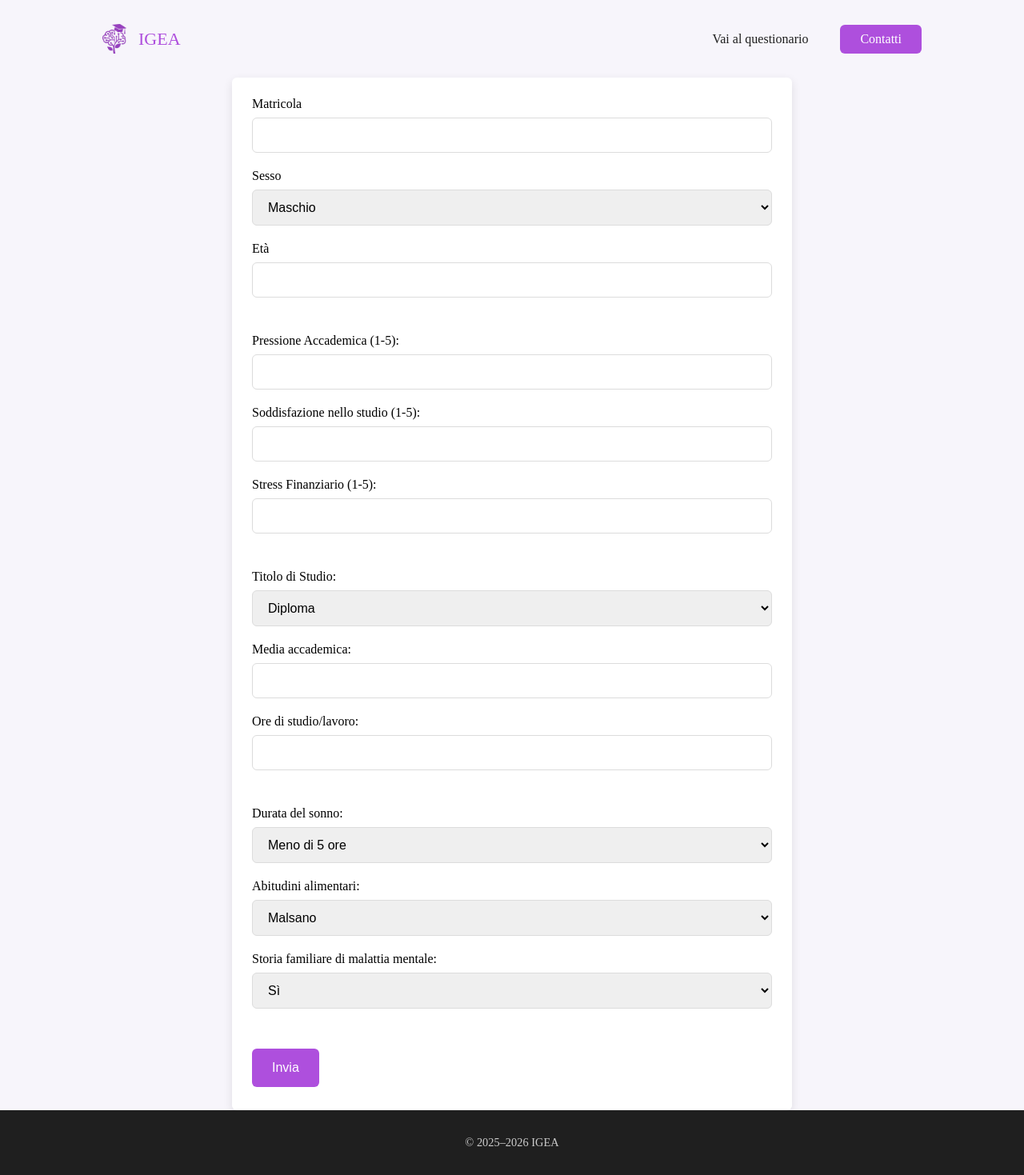
After one commit to jupex69/IGEA, a Python web app: template sito/templates/questionario.html in a window 1280 px wide. The commit adds this page. Shown: the whole page at 80% size. Run offline with Jinja, Linux system fonts and the light colour scheme; the template is opened without the code that fills it, so the values that code supplies are empty.

Commit message:
docs - aggiunto questionario.html

```diff
--- a/sito/css/navbar.css
+++ b/sito/static/css/navbar.css
@@ -5,22 +5,36 @@ li, a, button {
     text-decoration: none;
 }
 
-header {
+body.home header {
     position: absolute;
     top: 0;
     left: 0;
     right: 0;
+}
 
+header {
     display: flex;
-    justify-content: space-between;
+    justify-content: flex-end;
     align-items: center;
     padding: 30px 10%;
 }
 
 .logo {
-    width: 30px;
+    display: flex;
+    align-items: center;
+    gap: 15px;
     cursor: pointer;
     margin-right: auto;
+}
+
+.logo img {
+    width: 30px;
+}
+
+.logo h1 {
+    font-weight: 500;
+    font-size: 22px;
+    color: var(--primary-color);
 }
 
 .nav__links {
@@ -40,7 +54,7 @@ header {
     color: var(--primary-color);
 }
 
-button {
+.cta {
     margin-left: 20px;
     padding: 9px 25px;
     background-color: var(--primary-color);
@@ -51,6 +65,6 @@ button {
     transition: all 0.3s ease 0s;
 }
 
-button:hover {
+.cta:hover {
     background-color: #8a3fb0;
 }
--- /dev/null
+++ b/sito/static/css/questionario.css
@@ -0,0 +1,56 @@
+form {
+    max-width: 700px;
+    margin: auto;
+    padding: 9px 25px;
+    background: #fff;
+    border-radius: 6px;
+    box-shadow: 0 4px 12px rgba(0,0,0,0.1);
+}
+
+fieldset {
+    border: none;
+    margin-bottom: 25px;
+}
+
+label {
+    display: block;
+    font-weight: 500;
+    margin-bottom: 8px;
+    margin-top: 15px;
+}
+
+input[type="text"],
+input[type="number"],
+select {
+    width: 100%;
+    padding: 12px 15px;
+    margin-bottom: 5px;
+    border: 1px solid #dcdcdc;
+    border-radius: 6px;
+    font-size: 16px;
+    transition: border-color 0.2s, box-shadow 0.2s;
+}
+
+input[type="text"]:focus,
+input[type="number"]:focus,
+select:focus {
+    border-color: var(--primary-color);
+    box-shadow: 0 0 0 3px rgba(174, 79, 221, 0.2);
+    outline: none;
+}
+
+button[type="submit"] {
+    background-color: var(--primary-color);
+    color: white;
+    padding: 15px 25px;
+    font-size: 16px;
+    border: none;
+    border-radius: 6px;
+    cursor: pointer;
+    transition: background-color 0.2s;
+    margin-top: 20px;
+}
+
+button[type="submit"]:hover {
+    background-color: var(--primary-color);
+}
--- a/sito/css/style.css
+++ b/sito/static/css/style.css
@@ -5,6 +5,7 @@
 * {
     margin: 0;
     padding: 0;
+    box-sizing: border-box;
 }
 
 body {
@@ -36,7 +37,7 @@ body {
 }
 
 .hero-button {
-    padding: 0.8rem 1.6rem;
+    padding: 9px 25px;
     background-color: var(--primary-color);
     color: #fff;
     text-decoration: none;
--- /dev/null
+++ b/sito/static/partials/navbar.html
@@ -0,0 +1,12 @@
+<header>
+    <a href="../../templates/index.html" class="logo">
+        <img src="../assets/images/logo_IGEA.png" alt="logo">
+        <h1>IGEA</h1>
+    </a>
+    <nav>
+        <ul class="nav__links">
+            <li><a href="../../templates/questionario.html">Vai al questionario</a></li>
+        </ul>
+    </nav>
+    <a class="cta" href="#">Contatti</a>
+</header>
--- /dev/null
+++ b/sito/templates/questionario.html
@@ -0,0 +1,93 @@
+<!DOCTYPE html>
+<html lang="en">
+<head>
+    <meta charset="UTF-8">
+    <meta name="viewport" content="width=device-width, initial-scale=1.0">
+    <title>IGEA</title>
+
+    <link rel="stylesheet" href="../static/css/style.css">
+    <link rel="stylesheet" href="../static/css/navbar.css">
+    <link rel="stylesheet" href="../static/css/footer.css">
+    <link rel="stylesheet" href="../static/css/questionario.css">
+</head>
+<body>
+
+<div data-include="partials/navbar.html"></div>
+
+<main>
+    <form action="#" id="questionarioForm">
+        <fieldset>
+            <label for="matricola">Matricola</label>
+            <input type="text" id="matricola" name="matricola" required>
+
+            <label for="gender">Sesso</label>
+            <select id="gender" name="gender">
+                <option value="Male">Maschio</option>
+                <option value="Female">Femmina</option>
+            </select>
+
+            <label for="age">Età</label>
+            <input type="number" id="age" name="age" min="18" max="99">
+        </fieldset>
+
+        <fieldset>
+            <label for="academic_pressure">Pressione Accademica (1-5):</label>
+            <input type="number" id="academic_pressure" name="academic_pressure" min="1" max="5">
+
+            <label for="study_satisfaction">Soddisfazione nello studio (1-5):</label>
+            <input type="number" id="study_satisfaction" name="study_satisfaction" min="1" max="5">
+
+            <label for="financial_stress">Stress Finanziario (1-5):</label>
+            <input type="number" id="financial_stress" name="financial_stress" min="1" max="5">
+        </fieldset>
+
+        <fieldset>
+            <label for="degree">Titolo di Studio:</label>
+            <select id="degree" name="degree">
+                <option value="diploma">Diploma</option>
+                <option value="titolo_primo_livello">Titolo di Primo livello (Laurea Triennale)</option>
+                <option value="titolo_secondo_livello">Titolo di Secondo livello (Laurea Magistrale)</option>
+            </select>
+
+            <label for="cgpa">Media accademica:</label>
+            <input type="number" step="0.01" id="cgpa" name="cgpa" min="18" max="30">
+
+            <label for="study_hours">Ore di studio/lavoro:</label>
+            <input type="number" id="study_hours" name="study_hours" min="0" max="12">
+        </fieldset>
+
+        <fieldset>
+            <label for="sleep_duration">Durata del sonno:</label>
+            <select id="sleep_duration" name="sleep_duration">
+                <option value="'Less than 5 hours'">Meno di 5 ore</option>
+                <option value="'5-6 hours'">5-6 ore</option>
+                <option value="'7-8 hours'">7-8 ore</option>
+                <option value="'More than 8 hours'">Più di 8 ore</option>
+            </select>
+
+            <label for="dietary_habits">Abitudini alimentari:</label>
+            <select id="dietary_habits" name="dietary_habits">
+                <option value="Unhealthy">Malsano</option>
+                <option value="Moderate">Moderato</option>
+                <option value="Healthy">Salutare</option>
+                <option value="Others">Altro</option>
+            </select>
+
+            <label for="family_history_mental_illness">Storia familiare di malattia mentale:</label>
+            <select id="family_history_mental_illness" name="family_history_mental_illness">
+                <option value="Yes">Sì</option>
+                <option value="No">No</option>
+            </select>
+        </fieldset>
+
+        <button type="submit">Invia</button>
+
+        <div id="risultato" style="margin-top: 20px; font-weight: bold;"></div>
+    </form>
+</main>
+
+<div data-include="partials/footer.html"></div>
+
+<script src="../static/js/include.js"></script>
+</body>
+</html>
```
Also changed, not shown: sito/partials/navbar.html (deleted, +0 -9 lines), sito/questionario.html (deleted, +0 -11 lines), sito/templates/index.html (renamed from sito/index.html, +6 -6 lines), sito/js/agente.js (deleted), sito/static/assets/images/logo_IGEA.png (renamed from sito/assets/images/logo_IGEA.png), sito/static/css/footer.css (renamed from sito/css/footer.css), sito/static/js/agente.js (added), sito/static/js/include.js (renamed from sito/js/include.js), sito/static/partials/footer.html (renamed from sito/partials/footer.html).
